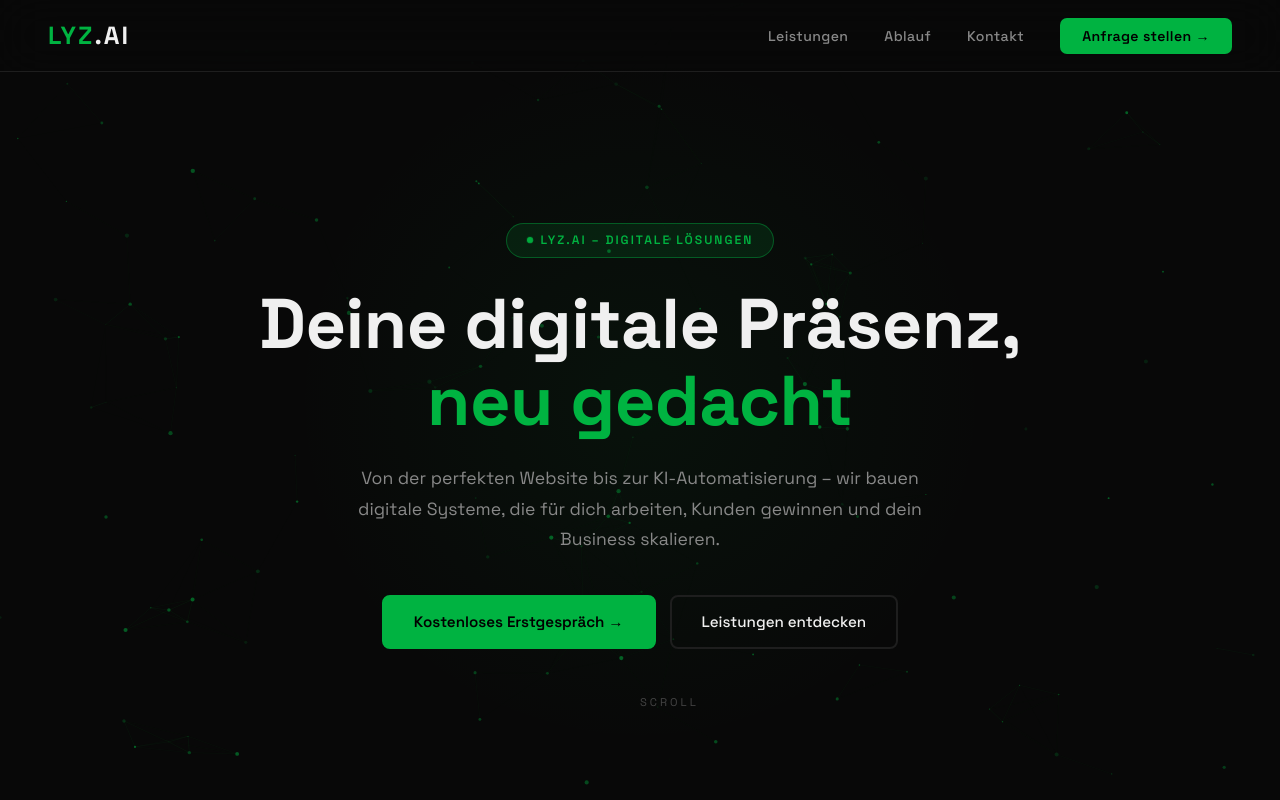
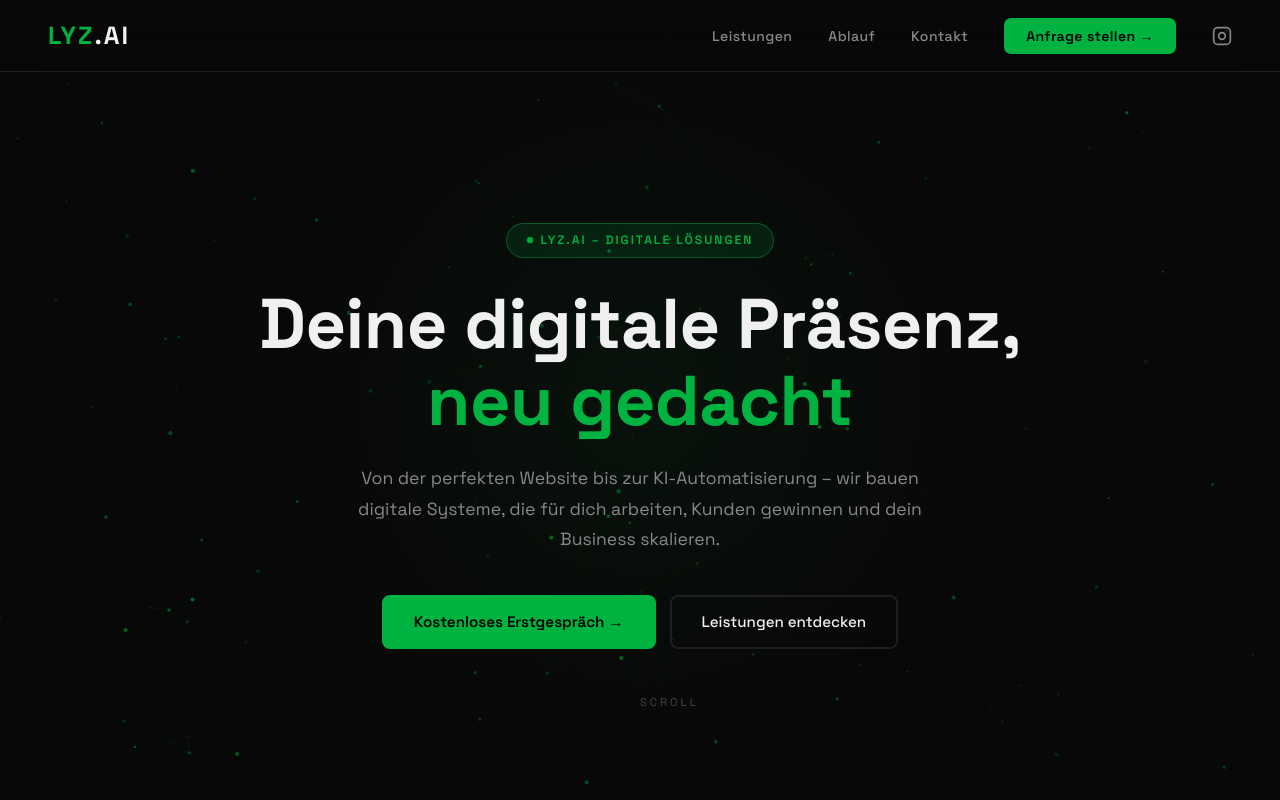
Before and after one commit to kouroshkouroshi58-ai/LYZ.AI, a plain HTML site: page index.html in a window 1280 px wide. Shown: the top 800 px of the page. Drawn offline with Linux system fonts and the light colour scheme.

Commit message:
Add Instagram link to navigation and footer

```diff
--- a/index.html
+++ b/index.html
@@ -797,6 +797,9 @@
     <li><a href="#prozess">Ablauf</a></li>
     <li><a href="#kontakt">Kontakt</a></li>
     <li><a href="#kontakt" class="nav-cta">Anfrage stellen →</a></li>
+    <li><a href="https://www.instagram.com/lyz.ai_" target="_blank" rel="noopener" style="display:flex;align-items:center;" title="Instagram">
+      <svg width="20" height="20" viewBox="0 0 24 24" fill="none" stroke="currentColor" stroke-width="2" stroke-linecap="round" stroke-linejoin="round"><rect x="2" y="2" width="20" height="20" rx="5" ry="5"/><circle cx="12" cy="12" r="4"/><circle cx="17.5" cy="6.5" r="0.1" fill="currentColor" stroke-width="3"/></svg>
+    </a></li>
   </ul>
   <div class="hamburger" id="ham">
     <span></span><span></span><span></span>
@@ -808,6 +811,7 @@
   <a href="#prozess"      onclick="closeNav()">Ablauf</a>
   <a href="#kontakt"      onclick="closeNav()">Kontakt</a>
   <a href="#kontakt"      onclick="closeNav()" class="green">Anfrage stellen →</a>
+  <a href="https://www.instagram.com/lyz.ai_" target="_blank" rel="noopener">Instagram @lyz.ai_</a>
 </div>
 
 <!-- ========== HERO ========== -->
```
